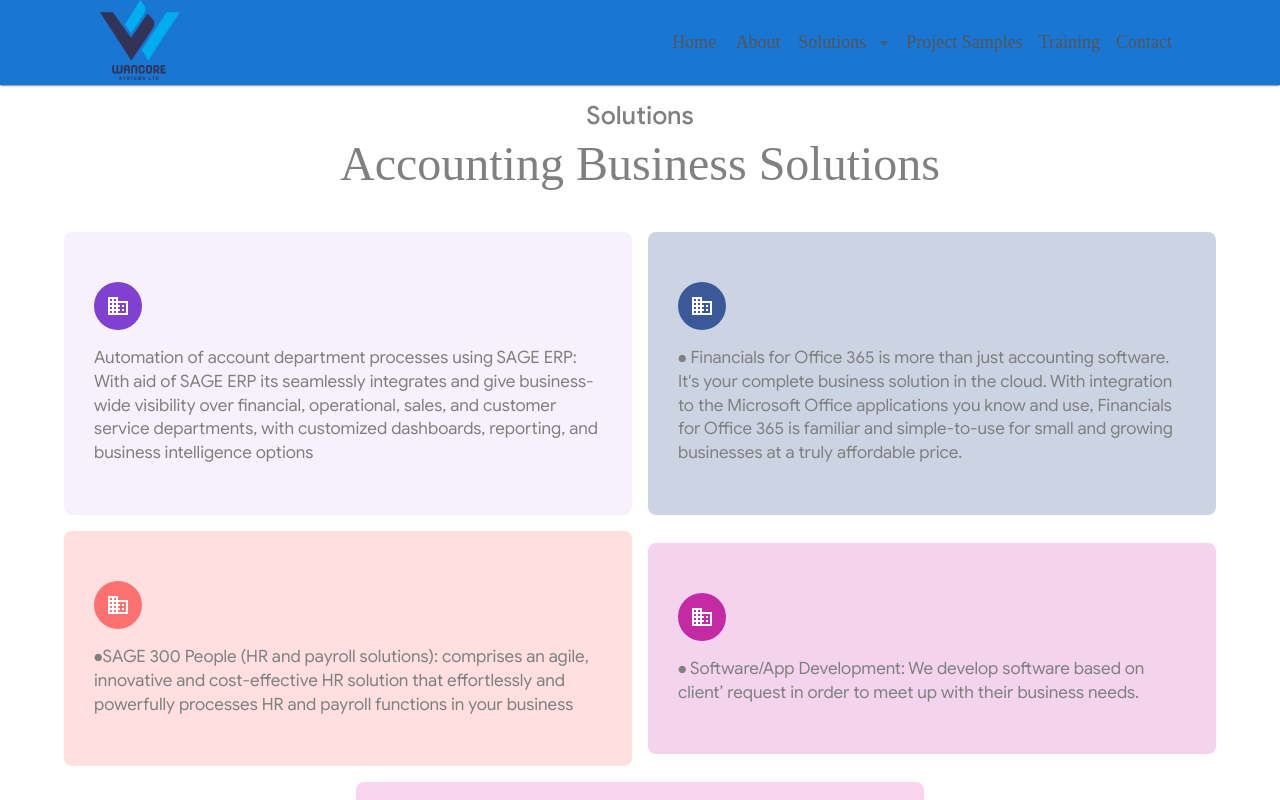
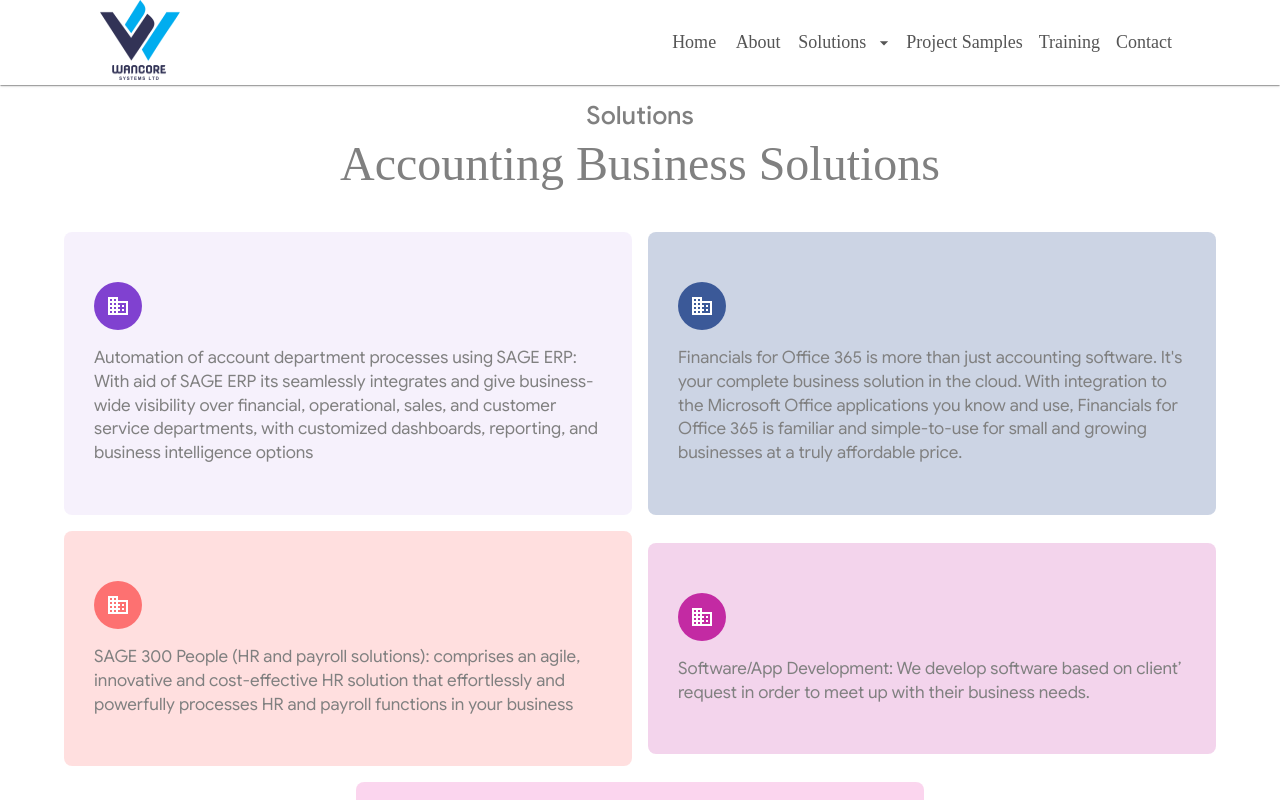
Before and after one commit to basitng/wancore2, a React (Create React App) app: page /enterprise-business-solutions in a window 1280 px wide. Shown: the top 800 px of the page. Built offline with nearby package versions, Linux system fonts and the light colour scheme; a web font is replaced by a local one.

Commit message:
added changes

```diff
--- a/src/pages/solutions/enterprise-business-solutions.js
+++ b/src/pages/solutions/enterprise-business-solutions.js
@@ -6,6 +6,7 @@
 import { Container, Grid, IconButton, Typography } from "@mui/material";
 import { Box } from "@mui/system";
 import { nanoid } from "nanoid";
+import { useInView } from "react-intersection-observer";
 import React from "react";
 import Footer from "../../components/Footer";
 import Navbar from "../../components/Navbar";
@@ -22,7 +23,7 @@
       backgroundColor: "--color-purple",
     },
     {
-      title: `⦁	Financials for Office 365 is more than just accounting software. It's your complete business solution in the cloud. With integration to the Microsoft Office applications you know and use, Financials for Office 365 is familiar and simple-to-use for small and growing businesses at a truly affordable price.
+      title: `Financials for Office 365 is more than just accounting software. It's your complete business solution in the cloud. With integration to the Microsoft Office applications you know and use, Financials for Office 365 is familiar and simple-to-use for small and growing businesses at a truly affordable price.
         `,
       id: nanoid(),
 
@@ -34,7 +35,7 @@
 
     {
       title:
-        "⦁SAGE 300 People (HR and payroll solutions): comprises an agile, innovative and cost-effective HR solution that effortlessly and powerfully processes HR and payroll functions in your business",
+        "SAGE 300 People (HR and payroll solutions): comprises an agile, innovative and cost-effective HR solution that effortlessly and powerfully processes HR and payroll functions in your business",
       id: nanoid(),
 
       icon: <BusinessOutlined sx={{ color: "#fff" }} />,
@@ -44,7 +45,7 @@
     },
 
     {
-      title: `⦁	Software/App Development:  We develop software based on client’ request in order to meet up with their business needs.
+      title: `Software/App Development:  We develop software based on client’ request in order to meet up with their business needs.
       `,
       id: nanoid(),
 
@@ -54,7 +55,7 @@
       backgroundColor: "--color-brand-instagram-light",
     },
     {
-      title: `⦁	Automation of account department using Microsoft Dynamics GP:
+      title: `Automation of account department using Microsoft Dynamics GP:
       Bring greater control over your financials, inventory, and operations with Dynamics GP, a business management solution for small and medium-sized businesses that go beyond accounting software. Get up and running quickly with a solution that’s flexible, configurable, and designed to grow with you.
       `,
       id: nanoid(),
@@ -63,9 +64,14 @@
       backgroundColor: "--color-pink",
     },
   ];
+
+  const { ref: myRef, inView, entry } = useInView();
+  const changeText = inView ? "#fff" : "#555";
+  const changeBg = inView ? "transparent" : "#fff";
+  const changeElev = inView ? 0 : 1;
   return (
     <React.Fragment>
-      <Navbar />
+      <Navbar color={changeText} raised={changeElev} bg={changeBg} />
       <Container>
         <Box
           className="place--center"
```
